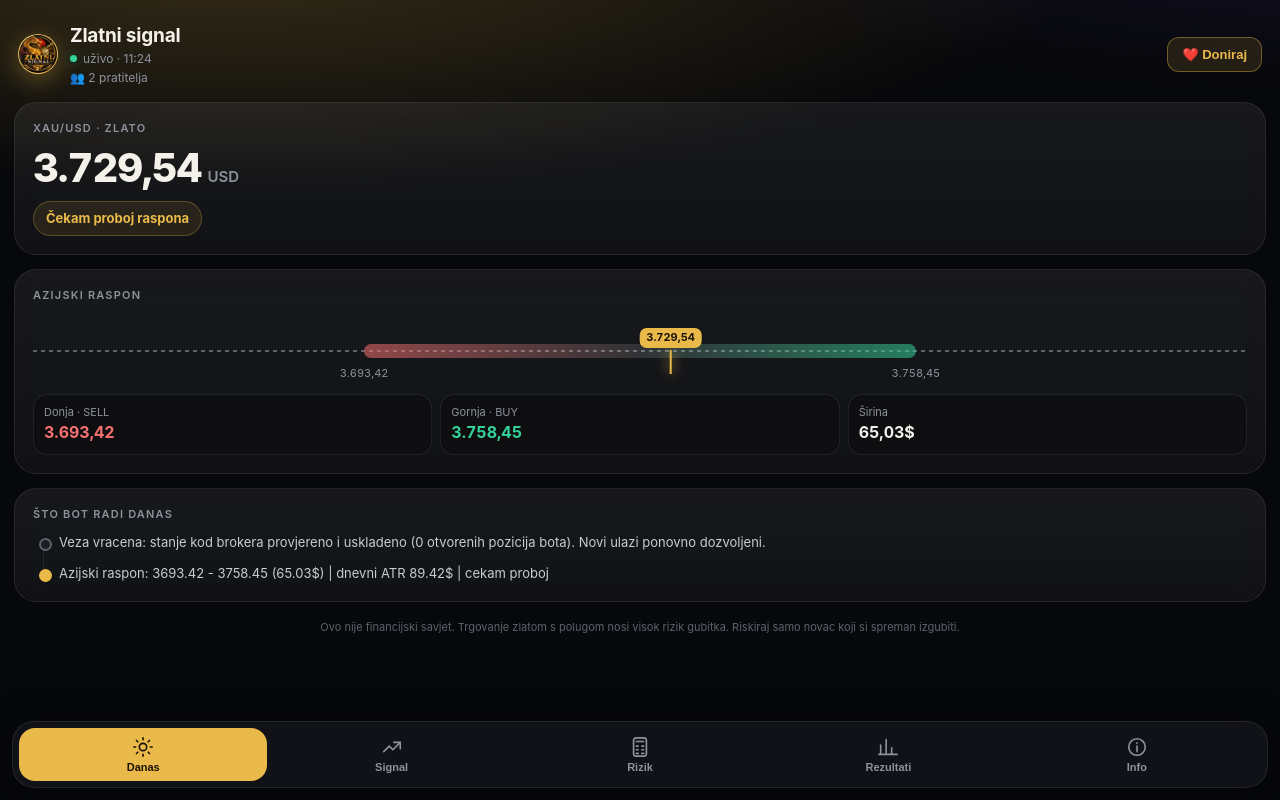
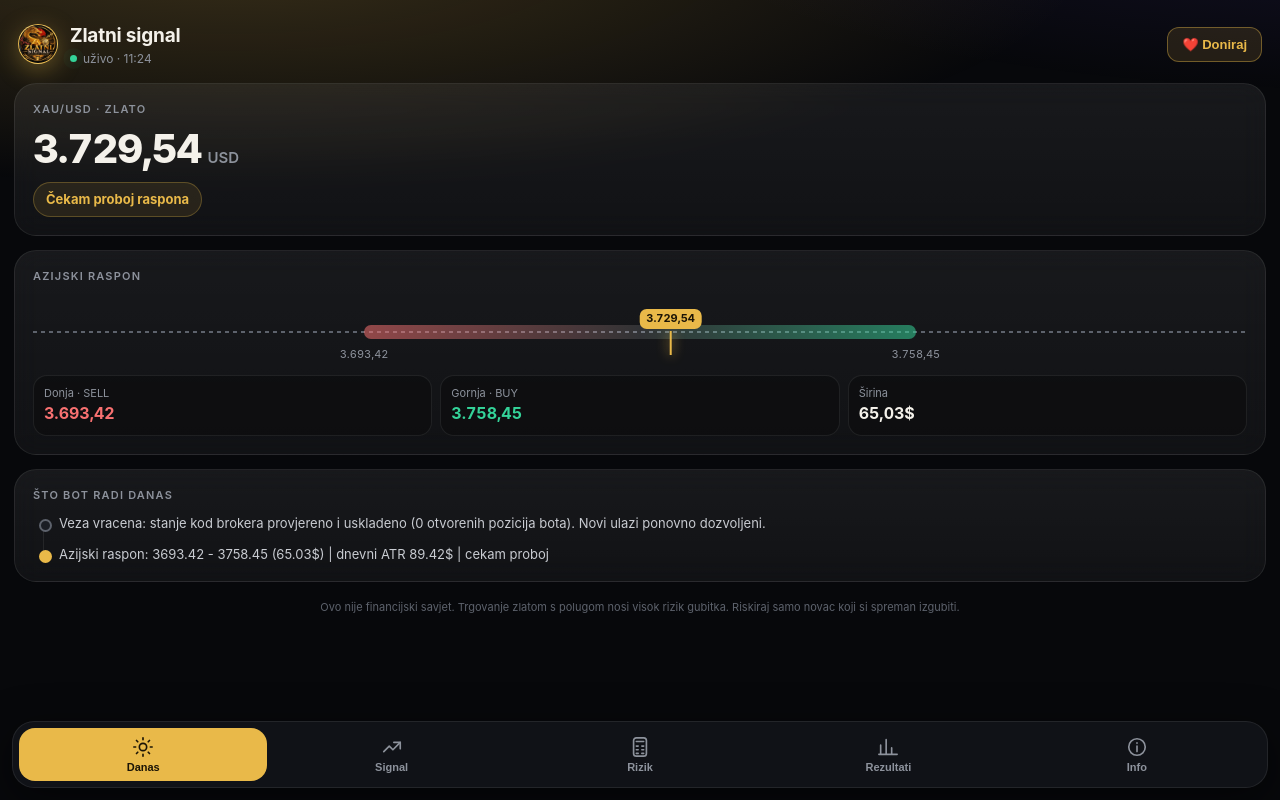
Before and after one commit to alenpora-del/zlatni-signal, a plain HTML site: page index.html in a window 1280 px wide. Drawn offline with nearby package versions, Linux system fonts and the light colour scheme.

Commit message:
Add files via upload

```diff
--- a/index.html
+++ b/index.html
@@ -133,7 +133,7 @@
   .don .gl{display:flex;justify-content:space-between;align-items:center;gap:8px}
   .don b{font-size:14px} .don .mreza{font-size:11px;color:var(--z);background:rgba(233,185,73,.1);padding:2px 8px;border-radius:99px}
   .don code{display:block;font:12px/1.4 ui-monospace,SFMono-Regular,Menlo,monospace;color:#d4d6db;word-break:break-all;margin:8px 0}
-  .hdr-don{margin-left:auto;white-space:nowrap;flex:none;padding:9px 14px;border-radius:12px;border:1px solid rgba(233,185,73,.4);background:rgba(233,185,73,.12);color:var(--z);font-weight:750;font-size:13px}
+  .hdr-don{margin-left:auto;padding:9px 14px;border-radius:12px;border:1px solid rgba(233,185,73,.4);background:rgba(233,185,73,.12);color:var(--z);font-weight:750;font-size:13px}
   .sloj{position:fixed;inset:0;background:rgba(0,0,0,.6);backdrop-filter:blur(4px);-webkit-backdrop-filter:blur(4px);z-index:50;opacity:0;pointer-events:none;transition:.25s}
   .sloj.otv{opacity:1;pointer-events:auto}
   .list{position:fixed;left:0;right:0;bottom:0;z-index:51;background:#121419;border-top:1px solid var(--rub);border-radius:24px 24px 0 0;
@@ -171,7 +171,7 @@
   <div class="sp-naziv">ZLATNI SIGNAL</div><div class="sp-pod">Azijski proboj · XAU/USD</div><div class="sp-post" id="sp-post">0%</div></div>
 <header>
   <img class="logo" src="logo_192.jpg" alt="" style="border-radius:50%;padding:0;border:1.5px solid rgba(242,199,92,.6);object-fit:cover">
-  <div><h1>Zlatni signal</h1><div class="pod"><span class="tocka off" id="tocka"></span><span id="azur">učitavam…</span></div><div class="pod" id="prat" style="margin-top:2px"></div></div>
+  <div><h1>Zlatni signal</h1><div class="pod"><span class="tocka off" id="tocka"></span><span id="azur">učitavam…</span></div></div>
   <button class="hdr-don" id="hdr-don" style="display:none">❤️ Doniraj</button>
 </header>
 <main>
@@ -370,8 +370,7 @@ async function ucitaj() {
     const d = await r.json();
     const star = (Date.now() - new Date(d.azurirano).getTime()) / 60000;
     $("tocka").className = "tocka" + (star > 20 ? " off" : "");
-    $("azur").textContent = (star > 20 ? "ažurirano " : "uživo · ") + d.azurirano.slice(11, 16);
-    $("prat").textContent = d.pratitelja ? `👥 ${Number(d.pratitelja).toLocaleString("de-DE")} pratitelja` : "";
+    $("azur").textContent = (star > 20 ? "zadnje ažuriranje " : "uživo · ") + d.azurirano.slice(11, 16);
     danas(d); signal(d); rezultati(d); kalk();
     $("upoz").textContent = d.upozorenje;
     const L = d.linkovi || {};
@@ -393,8 +392,6 @@ async function donacije() {
     $("don-tekst").textContent = d.tekst || "";
     $("k-don").style.display = ""; $("hdr-don").style.display = "";
     $("hdr-don").onclick = $("don-otvori").onclick = otvoriDon;
-    const sp = (tg && tg.initDataUnsafe && tg.initDataUnsafe.start_param) || new URLSearchParams(location.search).get("tgWebAppStartParam");
-    if (sp === "doniraj") setTimeout(otvoriDon, 1800);
     $("sloj").onclick = zatvoriDon;
   } catch (e) {}
 }
```
